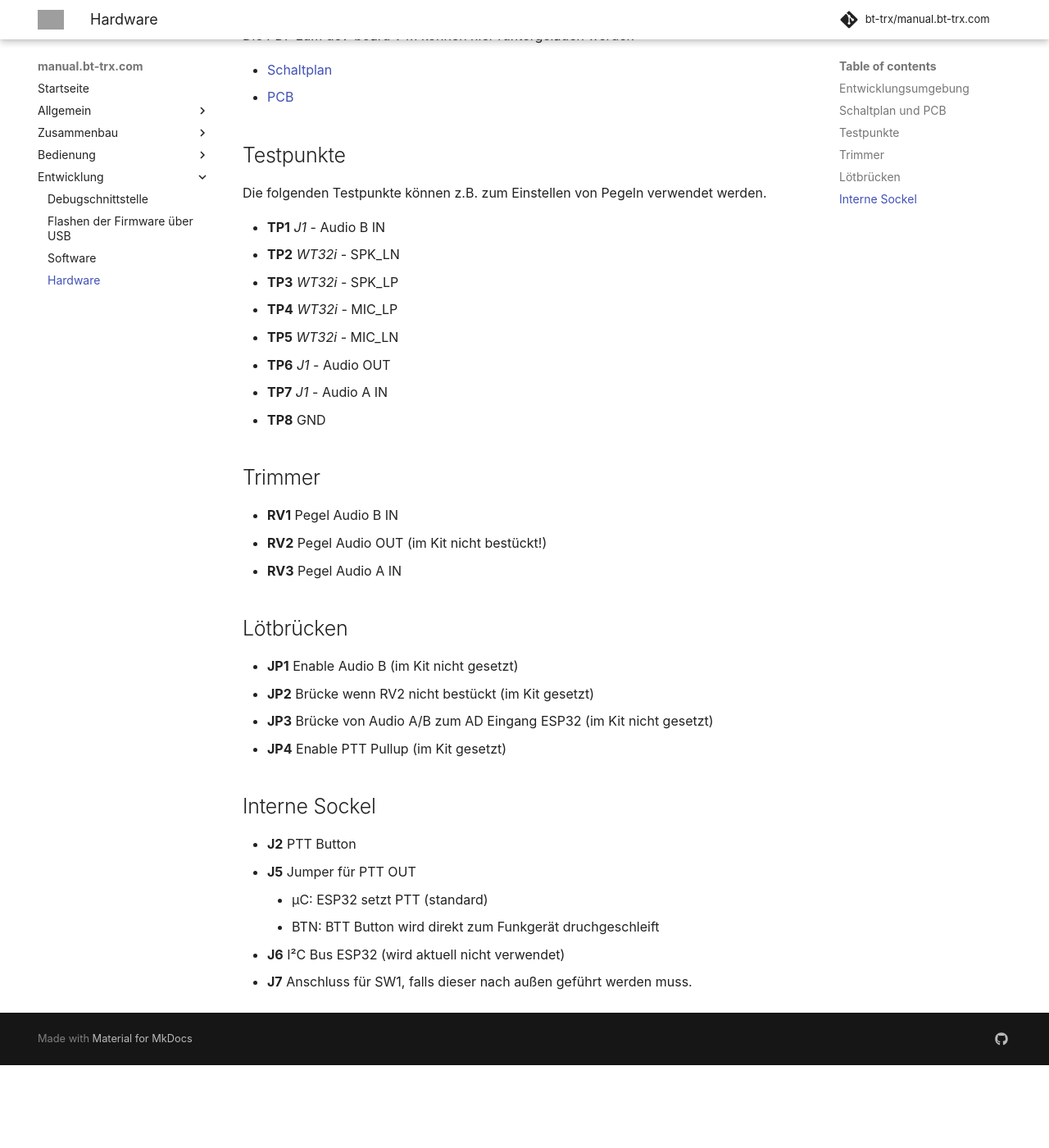
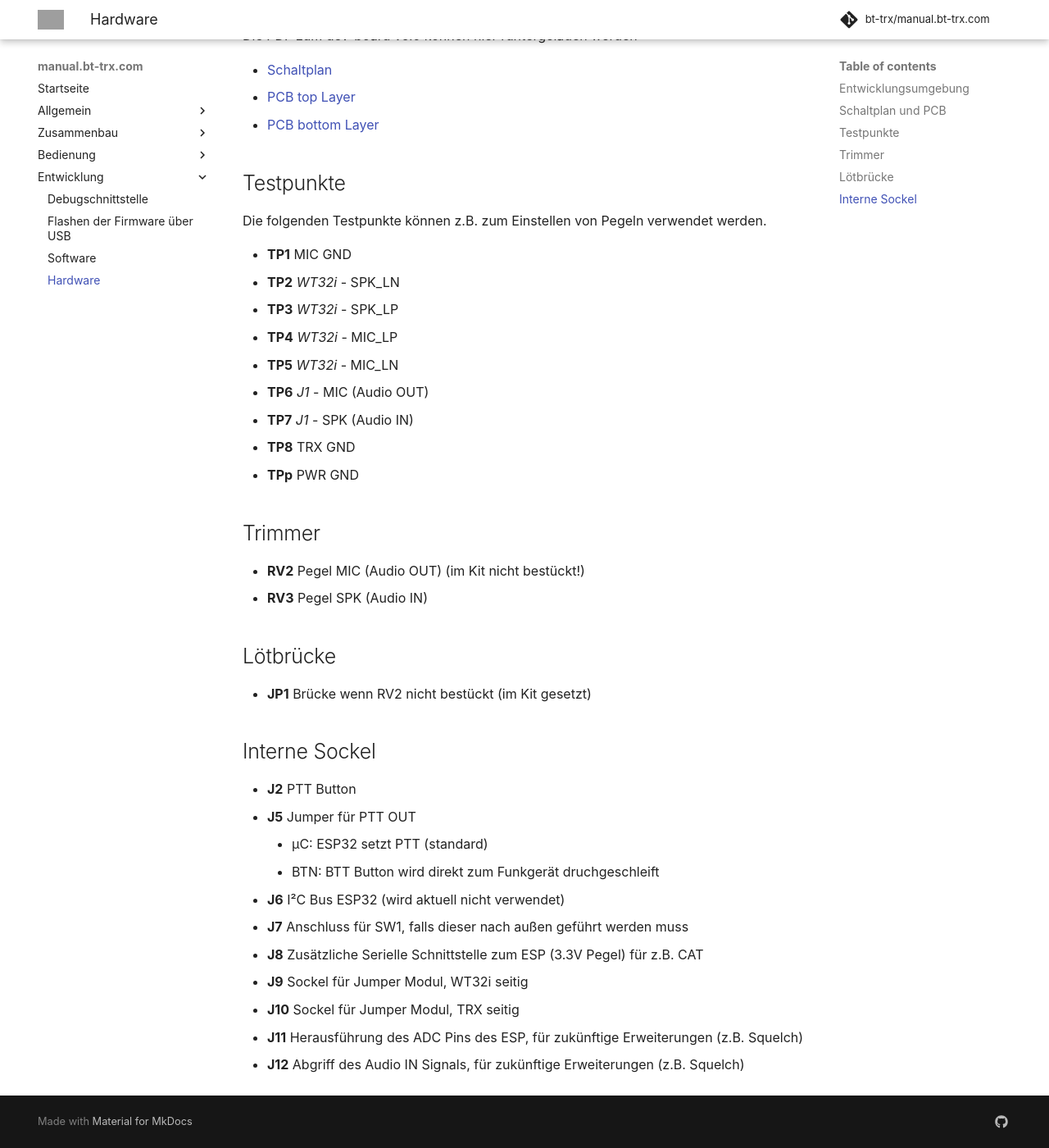
Before and after one commit to bt-trx/manual.bt-trx.com, an MkDocs documentation site: the page built from docs/40_Entwicklung/Hardware.md, in a window 1280 px wide and 1400 px high, scrolled down 316 px. Shown: the whole window at 82% size. Built offline with MkDocs 1.6.1 and Material for MkDocs 9.7.7, drawn with Linux system fonts in a browser that asks for light colours; comment, search, counter and statistics services are not loaded; before the commit the page ends 1615 px from its top, so only the background shows below that; grey boxes are pictures that could not be loaded.

Commit message:
Update Hardware to v5.0

```diff
--- a/docs/40_Entwicklung/Hardware.md
+++ b/docs/40_Entwicklung/Hardware.md
@@ -6,36 +6,35 @@ Der Schaltplan sowie das PCB wurden mit KiCAD (Version 5.1) enwickelt.
 
 ## Schaltplan und PCB
 
-Die PDF zum dev-board v4.1 können hier runtergeladen werden
+Die PDF zum dev-board v5.0 können hier runtergeladen werden
 
-* [Schaltplan](./schematic_v4_1.pdf)
-* [PCB](./pcb_v4_1.pdf)
+* [Schaltplan](./schematic_v5_0.pdf)
+* [PCB top Layer](./pcb_v5_0_top.pdf)
+* [PCB bottom Layer](./pcb_v5_0_bottom.pdf)
+
 
 ## Testpunkte
 
 Die folgenden Testpunkte können z.B. zum Einstellen von Pegeln verwendet werden.
 
-* **TP1** *J1* - Audio B IN
+* **TP1** MIC GND
 * **TP2** *WT32i* - SPK_LN
 * **TP3** *WT32i* - SPK_LP
 * **TP4** *WT32i* - MIC_LP
 * **TP5** *WT32i* - MIC_LN
-* **TP6** *J1* - Audio OUT
-* **TP7** *J1* - Audio A IN
-* **TP8** GND
+* **TP6** *J1* - MIC (Audio OUT)
+* **TP7** *J1* - SPK (Audio IN)
+* **TP8** TRX GND
+* **TPp** PWR GND
 
 ## Trimmer
 
-* **RV1** Pegel Audio B IN
-* **RV2** Pegel Audio OUT (im Kit nicht bestückt!)
-* **RV3** Pegel Audio A IN
+* **RV2** Pegel MIC (Audio OUT) (im Kit nicht bestückt!)
+* **RV3** Pegel SPK (Audio  IN)
 
-## Lötbrücken
+## Lötbrücke
 
-* **JP1** Enable Audio B (im Kit nicht gesetzt)
-* **JP2** Brücke wenn RV2 nicht bestückt (im Kit gesetzt)
-* **JP3** Brücke von Audio A/B zum AD Eingang ESP32 (im Kit nicht gesetzt)
-* **JP4** Enable PTT Pullup (im Kit gesetzt)
+* **JP1** Brücke wenn RV2 nicht bestückt (im Kit gesetzt)
 
 ## Interne Sockel
 
@@ -44,4 +43,9 @@ Die folgenden Testpunkte können z.B. zum Einstellen von Pegeln verwendet werden
     * µC: ESP32 setzt PTT (standard)
     * BTN: BTT Button wird direkt zum Funkgerät druchgeschleift
 * **J6** I²C Bus ESP32 (wird aktuell nicht verwendet)
-* **J7** Anschluss für SW1, falls dieser nach außen geführt werden muss.
+* **J7** Anschluss für SW1, falls dieser nach außen geführt werden muss
+* **J8** Zusätzliche Serielle Schnittstelle zum ESP (3.3V Pegel) für z.B. CAT
+* **J9** Sockel für Jumper Modul, WT32i seitig
+* **J10** Sockel für Jumper Modul, TRX seitig
+* **J11** Herausführung des ADC Pins des ESP, für zukünftige Erweiterungen (z.B. Squelch)
+* **J12** Abgriff des Audio IN Signals, für zukünftige Erweiterungen (z.B. Squelch)
```
Also changed, not shown: docs/20_Zusammenbau/Lötanleitung/bt-trx_jumper-module_1024.jpg (added), 5 other files.
